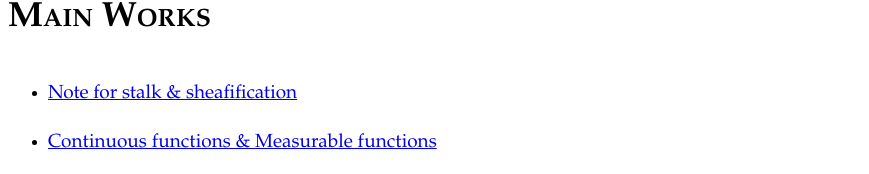
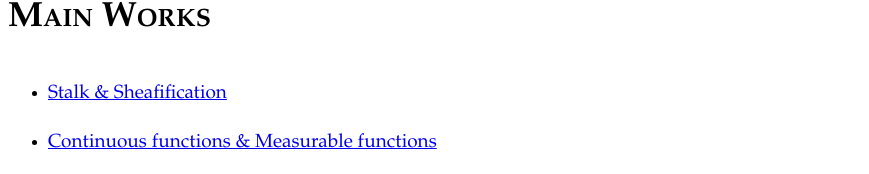
Before and after one commit to X-and-L/CSC, a plain HTML site: page index.html in a window 1280 px wide. Shown: the part 863-1037 px from the top of the page, without its empty margins (0-869 px from the left). Drawn offline with Linux system fonts and the light colour scheme.

Commit message:
Update index.html

```diff
--- a/index.html
+++ b/index.html
@@ -49,7 +49,7 @@
 
 <h3>Main Works</h3>
 <ul>
-<li><a href="stalk-sheafification.pdf" target="_blank">Note for stalk & sheafification</a></li>
+<li><a href="stalk-sheafification.pdf" target="_blank">Stalk & Sheafification</a></li>
   <li><a href="https://google.com" target="_blank">Continuous functions & Measurable functions</a></li>
 </ul>
 
```
